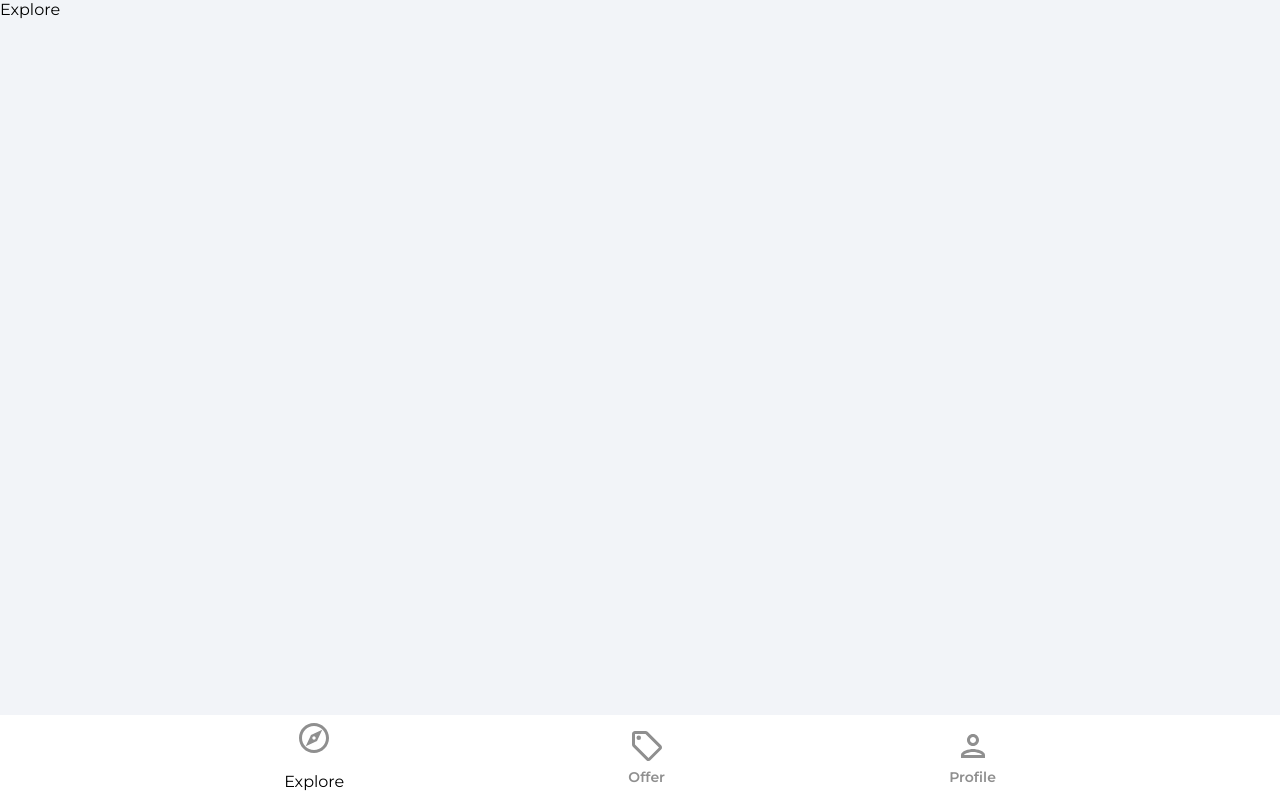
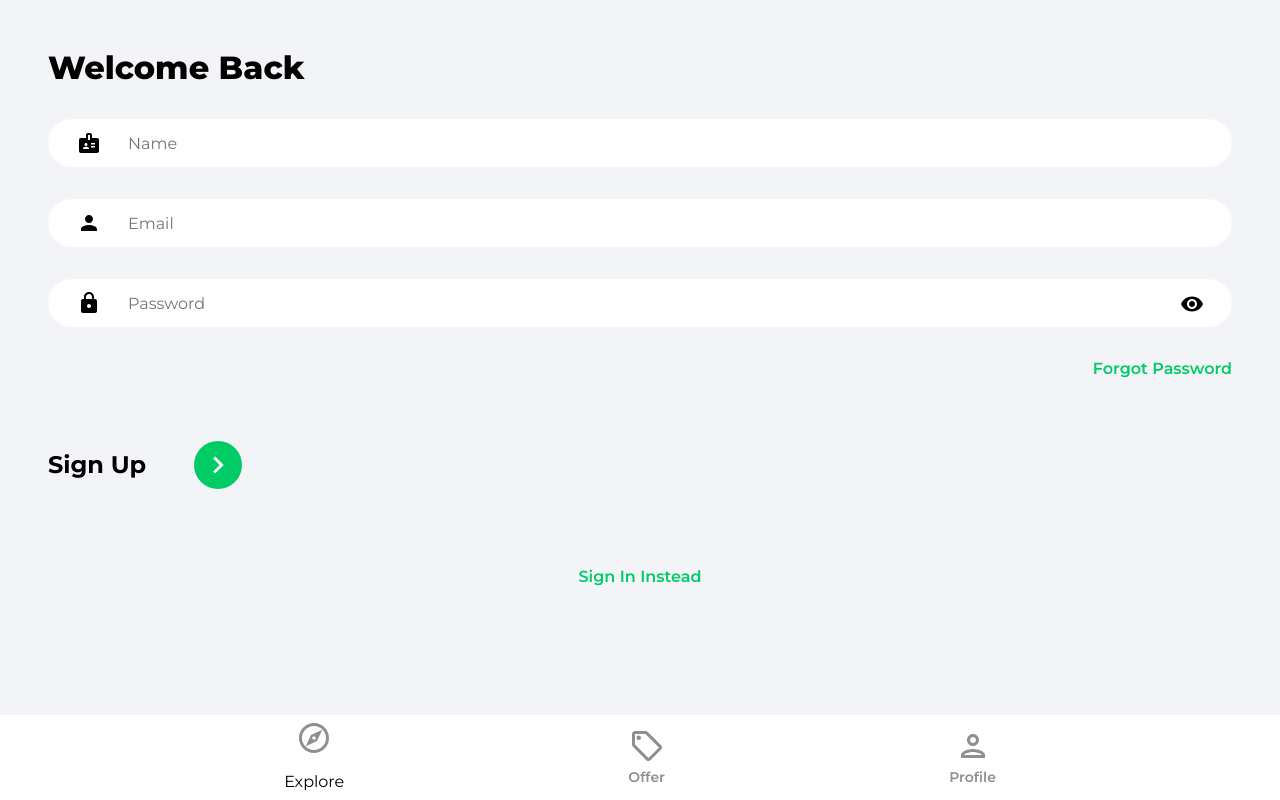
Before and after one commit to danielletate/house-marketplace, a React (Create React App) app: page /sign-up in a window 1280 px wide. Built offline with nearby package versions, Linux system fonts and the light colour scheme.

Commit message:
Set up sign in & sign up forms

```diff
--- a/src/App.js
+++ b/src/App.js
@@ -5,7 +5,7 @@
 import Offers from "./pages/Offers";
 import Profile from "./pages/Profile";
 import SignIn from "./pages/SignIn";
-import SignUp from "./pages/Explore";
+import SignUp from "./pages/SignUp";
 
 function App() {
   return (
@@ -14,7 +14,7 @@
         <Routes>
           <Route path="/" element={<Explore />} />
           <Route path="/offers" element={<Offers />} />
-          <Route path="/profile" element={<Profile />} />
+          <Route path="/profile" element={<SignIn />} />
           <Route path="/sign-in" element={<SignIn />} />
           <Route path="/sign-up" element={<SignUp />} />
           <Route path="/forgot-password" element={<ForgotPassword />} />
--- a/src/pages/SignIn.jsx
+++ b/src/pages/SignIn.jsx
@@ -1,5 +1,82 @@
+import { useState } from "react";
+import { Link, useNavigate } from "react-router-dom";
+import { ReactComponent as ArrowRightIcon } from "../assets/svg/keyboardArrowRightIcon.svg";
+import visibilityIcon from "../assets/svg/visibilityIcon.svg";
+
 function SignIn() {
-  return <div>Sign In</div>;
+  const [showPassword, setShowPassword] = useState(false);
+  const [formData, setFormData] = useState({
+    email: "",
+    password: "",
+  });
+  const { email, password } = formData;
+
+  const navigate = useNavigate();
+
+  const onChange = (e) => {
+    setFormData((prevState) => ({
+      ...prevState,
+      [e.target.id]: e.target.value,
+    }));
+  };
+
+  return (
+    <>
+      <div className="pageContainer">
+        <header>
+          <p className="pageHeader">Welcome Back</p>
+        </header>
+
+        <main>
+          <form>
+            <input
+              type="email"
+              className="emailInput"
+              placeholder="Email"
+              id="email"
+              value={email}
+              onChange={onChange}
+            />
+
+            <div className="passwordInputDiv">
+              <input
+                type={showPassword ? "text" : "password"}
+                className="passwordInput"
+                placeholder="Password"
+                id="password"
+                value={password}
+                onChange={onChange}
+              />
+
+              <img
+                src={visibilityIcon}
+                alt="show password"
+                className="showPassword"
+                onClick={() => setShowPassword((prevState) => !prevState)}
+              />
+            </div>
+
+            <Link to="/forgot-password" className="forgotPasswordLink">
+              Forgot Password
+            </Link>
+
+            <div className="signInBar">
+              <p className="signInText">Sign In</p>
+              <button className="signInButton">
+                <ArrowRightIcon fill="#ffffff" width="34px" height="34px" />
+              </button>
+            </div>
+          </form>
+
+          {/* Google OAuth*/}
+
+          <Link to="/sign-up" className="registerLink">
+            Sign Up Instead
+          </Link>
+        </main>
+      </div>
+    </>
+  );
 }
 
 export default SignIn;
--- a/src/pages/SignUp.jsx
+++ b/src/pages/SignUp.jsx
@@ -1,5 +1,91 @@
+import { useState } from "react";
+import { Link, useNavigate } from "react-router-dom";
+import { ReactComponent as ArrowRightIcon } from "../assets/svg/keyboardArrowRightIcon.svg";
+import visibilityIcon from "../assets/svg/visibilityIcon.svg";
+
 function SignUp() {
-  return <div>SignUp</div>;
+  const [showPassword, setShowPassword] = useState(false);
+  const [formData, setFormData] = useState({
+    name: "",
+    email: "",
+    password: "",
+  });
+  const { name, email, password } = formData;
+
+  const navigate = useNavigate();
+
+  const onChange = (e) => {
+    setFormData((prevState) => ({
+      ...prevState,
+      [e.target.id]: e.target.value,
+    }));
+  };
+
+  return (
+    <>
+      <div className="pageContainer">
+        <header>
+          <p className="pageHeader">Welcome Back</p>
+        </header>
+
+        <main>
+          <form>
+            <input
+              type="text"
+              className="nameInput"
+              placeholder="Name"
+              id="name"
+              value={name}
+              onChange={onChange}
+            />
+            <input
+              type="email"
+              className="emailInput"
+              placeholder="Email"
+              id="email"
+              value={email}
+              onChange={onChange}
+            />
+
+            <div className="passwordInputDiv">
+              <input
+                type={showPassword ? "text" : "password"}
+                className="passwordInput"
+                placeholder="Password"
+                id="password"
+                value={password}
+                onChange={onChange}
+              />
+
+              <img
+                src={visibilityIcon}
+                alt="show password"
+                className="showPassword"
+                onClick={() => setShowPassword((prevState) => !prevState)}
+              />
+            </div>
+
+            <Link to="/forgot-password" className="forgotPasswordLink">
+              Forgot Password
+            </Link>
+
+            <div className="signUpBar">
+              <p className="signUpText">Sign Up</p>
+              <button className="signUpButton">
+                <ArrowRightIcon fill="#ffffff" width="34px" height="34px" />
+              </button>
+            </div>
+          </form>
+
+          {/* Google OAuth*/}
+
+          <Link to="/sign-in" className="registerLink">
+            Sign In Instead
+          </Link>
+        </main>
+      </div>
+    </>
+  );
 }
 
 export default SignUp;
```
